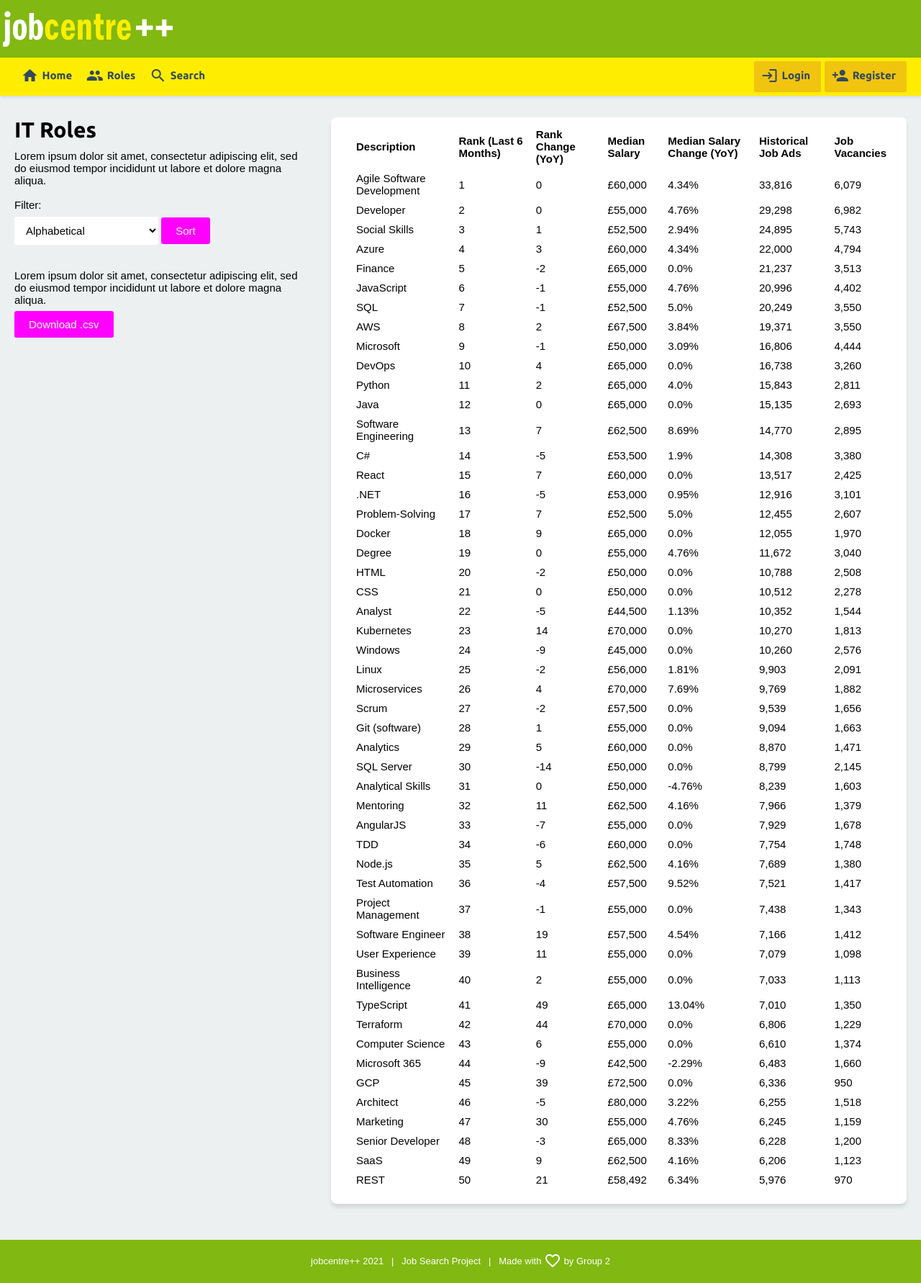
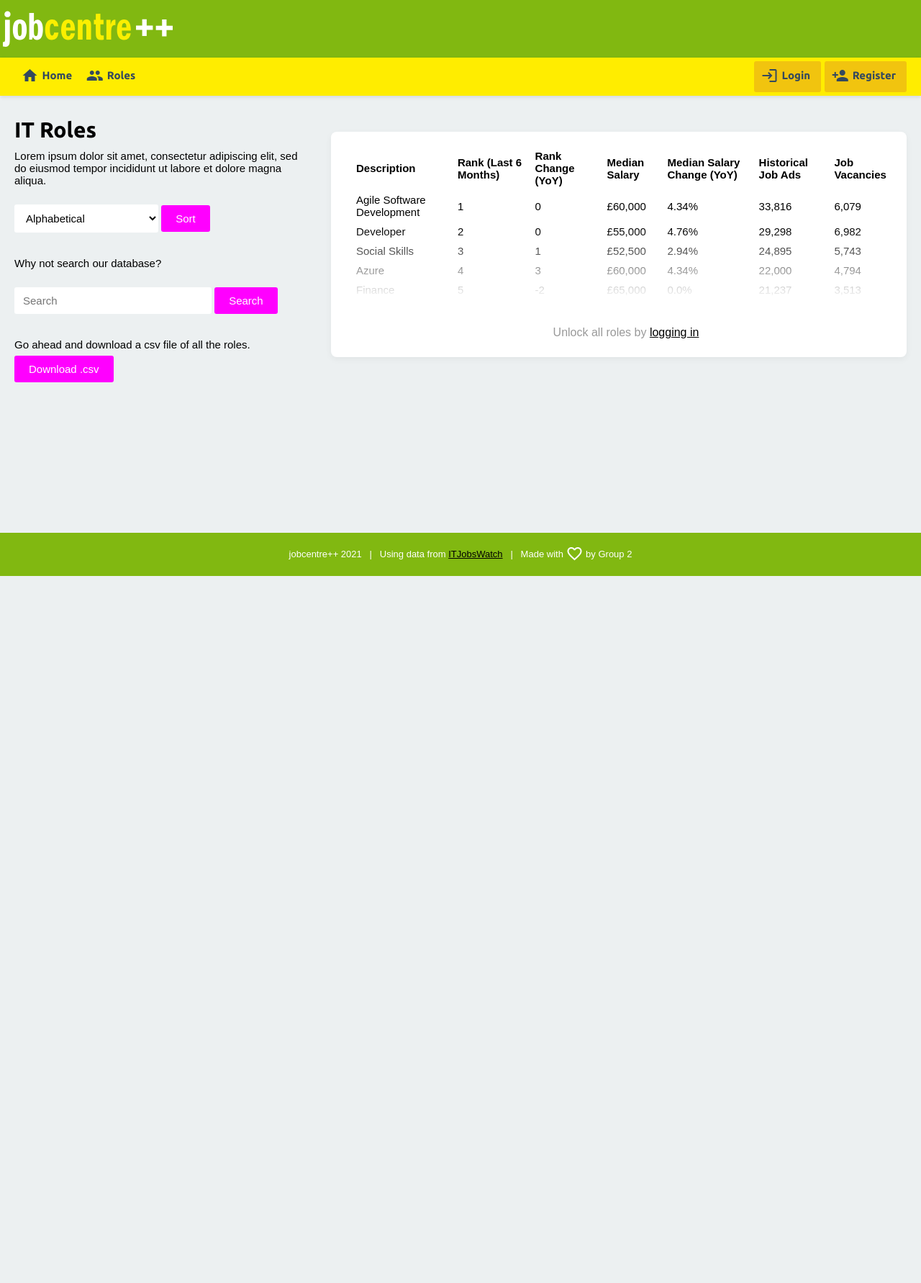
Before and after one commit to engineering89-job-project-group-2/project, a Flask app: page /roles/ in a window 1280 px wide. Shown: the whole page at 72% size. After the commit the page ends 800 px from the top, so only its background shows below. Run offline with Flask 2, Linux system fonts and the light colour scheme; data comes from the database, SQL or seed files in the repository; both versions use the stored data as it was after the commit; some libraries are stand-ins or nearby versions.

Commit message:
Change: search integrated into roles, login unlock

```diff
--- a/app/roles_database.py
+++ b/app/roles_database.py
@@ -68,9 +68,12 @@ class RolesDatabase:
     #     all_roles = self.roles_db_cursor.fetchall()
     #     return all_roles
 
-    def view_sorted_roles(self, category, sort_order):
+    def view_sorted_roles(self, category, sort_order, is_auth):
         self.roles_db_cursor.execute("SELECT * FROM roles ORDER BY {} {}".format(category, sort_order))
-        all_roles = self.roles_db_cursor.fetchall()
+        if is_auth:
+            all_roles = self.roles_db_cursor.fetchall()
+        else:
+            all_roles = self.roles_db_cursor.fetchmany(5)
         return all_roles
 
     def export_to_csv(self, file_path):
@@ -99,8 +102,18 @@ class RolesDatabase:
         # output.seek(0)
         # --------------------------------------------------------------------------------------------------
 
-
+    def search_role(self, category, sort_order, is_auth, data):
+        constructed_query = "%" + data + "%"
+        self.roles_db_cursor.execute("SELECT * FROM roles WHERE job_role LIKE (?) ORDER BY {} {}".format(category, sort_order), [constructed_query])
+        if is_auth:
+            query_roles = self.roles_db_cursor.fetchall()
+        else:
+            query_roles = self.roles_db_cursor.fetchmany(5)
+        return query_roles
 """
+        constructed_query = "%" + search_form.search_term.data + "%"
+        roles_db_cursor.execute("SELECT * FROM roles WHERE job_role LIKE (?)", [constructed_query])
+        data = roles_db_cursor.fetchall()
 
 The following is temp code for development purposes.
 
--- a/app/roles_form.py
+++ b/app/roles_form.py
@@ -18,8 +18,4 @@ class RolesForm(FlaskForm):
 
 class RoleSearch(FlaskForm):
     search_term = StringField(validators=[DataRequired()])
-    search_button = SubmitField("\U0001F50D")
-
-
-class RolesDownload(FlaskForm):
-    download = SubmitField('Download .csv')
+    search_button = SubmitField("Search")
--- a/app/routes.py
+++ b/app/routes.py
@@ -8,7 +8,7 @@ from app.login_database import LoginDatabase
 from app.vacancies_database import VacanciesDatabase
 from app.vacancies_form import VacancyForm
 from app.roles_database import RolesDatabase
-from app.roles_form import RolesForm, RolesDownload, RoleSearch
+from app.roles_form import RolesForm, RoleSearch
 from flask import send_file
 
 
@@ -41,7 +41,6 @@ def login():
         session['username'] = form.username.data
         if user[3] == 'admin':
             session['admin'] = True
-        flash('Logged in successfully')
         return redirect(url_for('index'))
     return render_template('login.html', title='Sign In', form=form)
 
@@ -71,53 +70,62 @@ def logout():
 
 @flask_app.route('/roles/', methods=['GET', 'POST'])
 def roles():
-    form = RolesForm()
-    download = RolesDownload()
+    search_form = RoleSearch(request.form)
+
+    filter_form = RolesForm()
     category = 'rank'
     sort_order = 'ASC'
-    # if download.validate_on_submit():
-    #     flash('Hello')
-    if form.validate_on_submit():
+    if filter_form.validate_on_submit():
         RolesDatabase().role_scrap_to_db()
         # python switch lol
         # need to figure out how to order; is bigger always better? ASC = ascending, DESC = descending
-        if form.role_filter.data == 'Alphabetical':
+        if filter_form.role_filter.data == 'Alphabetical':
             category = 'job_role'
             sort_order = 'ASC'
-        elif form.role_filter.data == 'Rank Change':
+        elif filter_form.role_filter.data == 'Rank Change':
             category = 'rank_change'
             sort_order = 'DESC'
-        elif form.role_filter.data == 'Median Salary':
+        elif filter_form.role_filter.data == 'Median Salary':
             category = 'median_salary'
             sort_order = 'DESC'
-        elif form.role_filter.data == 'Median Salary Change':
+        elif filter_form.role_filter.data == 'Median Salary Change':
             category = 'median_salary_change'
             sort_order = 'DESC'
-        elif form.role_filter.data == 'Historical Job Ads':
+        elif filter_form.role_filter.data == 'Historical Job Ads':
             category = 'historical'
             sort_order = 'DESC'
-        elif form.role_filter.data == 'Job Vacancies':
+        elif filter_form.role_filter.data == 'Job Vacancies':
             category = 'live_job_count'
             sort_order = 'DESC'
         else:
             category = 'rank'
             sort_order = 'ASC'
-        flash('{}'.format(form.role_filter.data))
-    return render_template('roles.html', title='Roles', form=form,
-                           data=RolesDatabase().view_sorted_roles(category, sort_order), download=download)
+        flash('{}'.format(filter_form.role_filter.data))
+
+    is_auth = True if 'username' in session else False
+    data = RolesDatabase().view_sorted_roles(category, sort_order, is_auth)
+
+    if search_form.validate_on_submit():
+        data = RolesDatabase().search_role(category, sort_order, is_auth, search_form.search_term.data)
+    return render_template('roles.html', title='Roles', form=filter_form, search=search_form, data=data)
 
 
-@flask_app.route('/search/', methods=['GET', 'POST'])
-def search():
-    roles_db = sqlite3.connect('app/databases/roles.db', check_same_thread=False)
-    roles_db_cursor = roles_db.cursor()
-    search_form = RoleSearch(request.form)
-    if search_form.validate_on_submit():
-        constructed_query = "%" + search_form.search_term.data + "%"
-        roles_db_cursor.execute("SELECT * FROM roles WHERE job_role LIKE (?)", [constructed_query])
-        query_roles = roles_db_cursor.fetchall()
-        return render_template('search.html', title='Search', form=search_form, data=query_roles)
-    return render_template('search.html', title='Search', form=search_form, data=RolesDatabase().view_sorted_roles('job_role', 'ASC'))
+# @flask_app.route('/search/', methods=['GET', 'POST'])
+# def search():
+#     roles_db = sqlite3.connect('app/databases/roles.db', check_same_thread=False)
+#     roles_db_cursor = roles_db.cursor()
+#     search_form = RoleSearch(request.form)
+#     if search_form.validate_on_submit():
+#         constructed_query = "%" + search_form.search_term.data + "%"
+#         roles_db_cursor.execute("SELECT * FROM roles WHERE job_role LIKE (?)", [constructed_query])
+#         query_roles = roles_db_cursor.fetchall()
+#         return render_template('search.html', title='Search', form=search_form, data=query_roles)
+#
+#     if 'username' in session:
+#         data = RolesDatabase().view_sorted_roles('job_role', 'ASC', True)
+#     else:
+#         data = RolesDatabase().view_sorted_roles('job_role', 'ASC', False)
+#     return render_template('search.html', title='Search', form=search_form, data=data)
 
 
 @flask_app.route('/vacancies/', methods=['GET', 'POST'])
--- a/app/static/stylesheets/style.css
+++ b/app/static/stylesheets/style.css
@@ -295,11 +295,12 @@ h1 {
     margin-bottom: 50px;
 }
 #content-table {
+    margin-top: 20px;
     overflow-x: none;
-    padding: 10px 10px 20px 30px;
+    padding: 20px 10px 20px 30px;
     background-color: white;
     border-radius: 8px;
-    box-shadow: 0px 5px 5px rgba(0,0,0,0.1)
+    box-shadow: 0px 3px 10px rgba(0,0,0,0.05)
 }
 
 #img-coding {
@@ -309,7 +310,24 @@ h1 {
     max-height: 400px;
     margin: 0 auto;
 }
-
+.search {
+    width: calc(100% - 150px);
+}
+.capped {
+    z-index: 10;
+    width: 100%;
+    background-image: linear-gradient(rgba(255,255,255,0), white);
+    height: 100px;
+    margin-top: -100px;
+    position: relative;
+}
+.capped-text {
+    width: 100%;
+    text-align: center;
+    margin: 20px 0 5px 0;
+    color: #999;
+    font-size: 16px;
+}
 @media only screen and (max-width:1200px) {
 	.menu {
 		display: inline-block;
--- a/app/templates/base.html
+++ b/app/templates/base.html
@@ -64,10 +64,8 @@
                         <div class="qwerty">
                             <li class="target"><a href="/" title="Home"><span class="material-icons m_icon">home</span>Home</a></li>
                             <li class="target"><a href="/roles" title="Roles"><span class="material-icons m_icon">group</span>Roles</a></li>
-                            <li class="target"><a href="/search" title="Search"><span class="material-icons m_icon">search</span>Search</a></li>
                             {% if session['username'] %}
                             <li class="target"><a href="/vacancies"><span class="material-icons m_icon">work</span>Vacancies</a></li>
-                            <!--<li class="target"><a href="/createflight"><span class="material-icons m_icon">travel_explore</span>Flight Management</a></li>-->
                             {% endif %}
                         </div>
                         <div class="qwerty right">
@@ -93,7 +91,7 @@
 
         <div class="footer">
             <div class="footer-wrapper">
-                jobcentre++ 2021 &nbsp; | &nbsp; Job Search Project &nbsp; | &nbsp; Made with <span class="material-icons" style="transform: translate(0, 7px);">favorite_border</span> by Group 2
+                jobcentre++ 2021 &nbsp; | &nbsp; Using data from <a href="https://www.itjobswatch.co.uk/copyright.aspx" target="_blank">ITJobsWatch</a> &nbsp; | &nbsp; Made with <span class="material-icons" style="transform: translate(0, 7px);">favorite_border</span> by Group 2
             </div>
         </div>
 
--- a/app/templates/roles.html
+++ b/app/templates/roles.html
@@ -9,7 +9,6 @@
             <br>
             <form action="" method="post" novalidate>
                 {{ form.hidden_tag() }}
-            <p>Filter:</p>
                 {{ form.role_filter(class_="input input-dropdown") }}
                 {{ form.sort(class_="button") }}
             </form>
@@ -20,7 +19,16 @@
                 </div>
             {% endfor %}
             <br>
-            <p>Lorem ipsum dolor sit amet, consectetur adipiscing elit, sed do eiusmod tempor incididunt ut labore et dolore magna aliqua.</p>
+            <p>Why not search our database?</p>
+            <br>
+            <form action="" method="post" novalidate>
+                {{ search.hidden_tag() }}
+                {{ search.search_term(size=32, class_="input search", placeholder="Search") }}
+                {{ search.search_button(class_="button") }}
+            </form>
+            <br>
+            <br>
+            <p>Go ahead and download a csv file of all the roles.</p>
             <br>
             <form action="" method="post" novalidate>
                 <a class="button button-margin" href="/download">Download .csv</a>
@@ -56,6 +64,12 @@
                  {% endfor %}
                 </tbody>
             </table>
+
+                {% if not session['username'] %}
+                    <div class="capped"></div>
+                    <br>
+                    <div class="capped-text">Unlock all roles by <a href="/login">logging in</a></div>
+                {% endif %}
             </div>
         </div>
         </div>
```
Also changed, not shown: app/outputs/roles_download.csv (+50 -50 lines), app/templates/index.html (+14 -2 lines), app/templates/search.html (deleted, +0 -62 lines), app/databases/roles.db.
